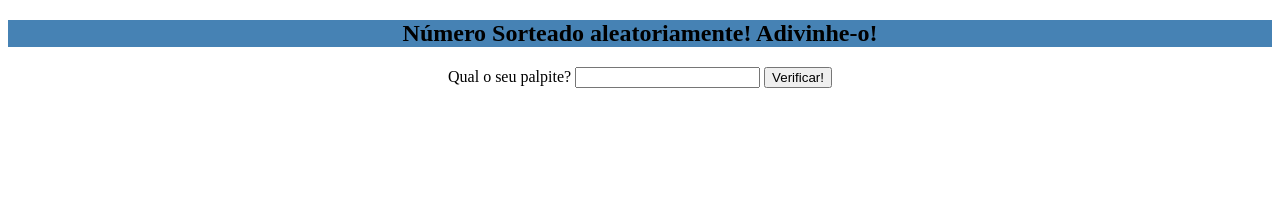
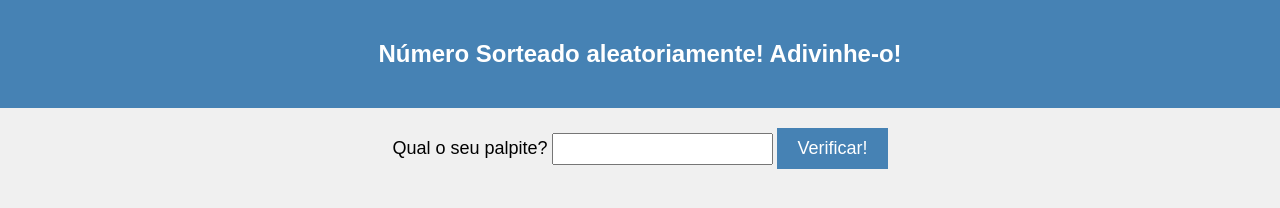
Before and after one commit to Lucashrq/JogoDeAdivinhacao, a plain HTML site: page index.html in a window 1280 px wide. Drawn offline with Linux system fonts and the light colour scheme.

Commit message:
V.2 style.css

```diff
--- a/style.css
+++ b/style.css
@@ -1,13 +1,55 @@
-.container {
-    text-align: center;
-    background-color: steelblue;
+body {
+    font-family: Arial, sans-serif;
+    background-color: #f0f0f0;
+    margin: 0;
+    padding: 0;
 }
 
-.input__box{
+.container {
+    background-color: steelblue;
+    color: white;
     text-align: center;
+    padding: 20px;
 }
 
-.output{
+.container h2 {
+    font-size: 24px;
+}
+
+.input__box {
+    text-align: center;
+    margin: 20px;
+}
+
+.input__box span {
+    font-size: 18px;
+}
+
+.input__box input[type="text"] {
+    padding: 5px;
+    font-size: 16px;
+}
+
+.input__box button {
+    background-color: steelblue;
+    color: white;
+    border: none;
+    padding: 10px 20px;
+    font-size: 18px;
+    cursor: pointer;
+    transition: background-color 0.3s;
+}
+
+.input__box button:hover {
+    background-color: #4a90e2;
+}
+
+.output {
+    text-align: center;
     margin-top: 20px;
-    text-align: center;
 }
+
+.output p {
+    font-size: 18px;
+    margin: 10px 0;
+}
```
